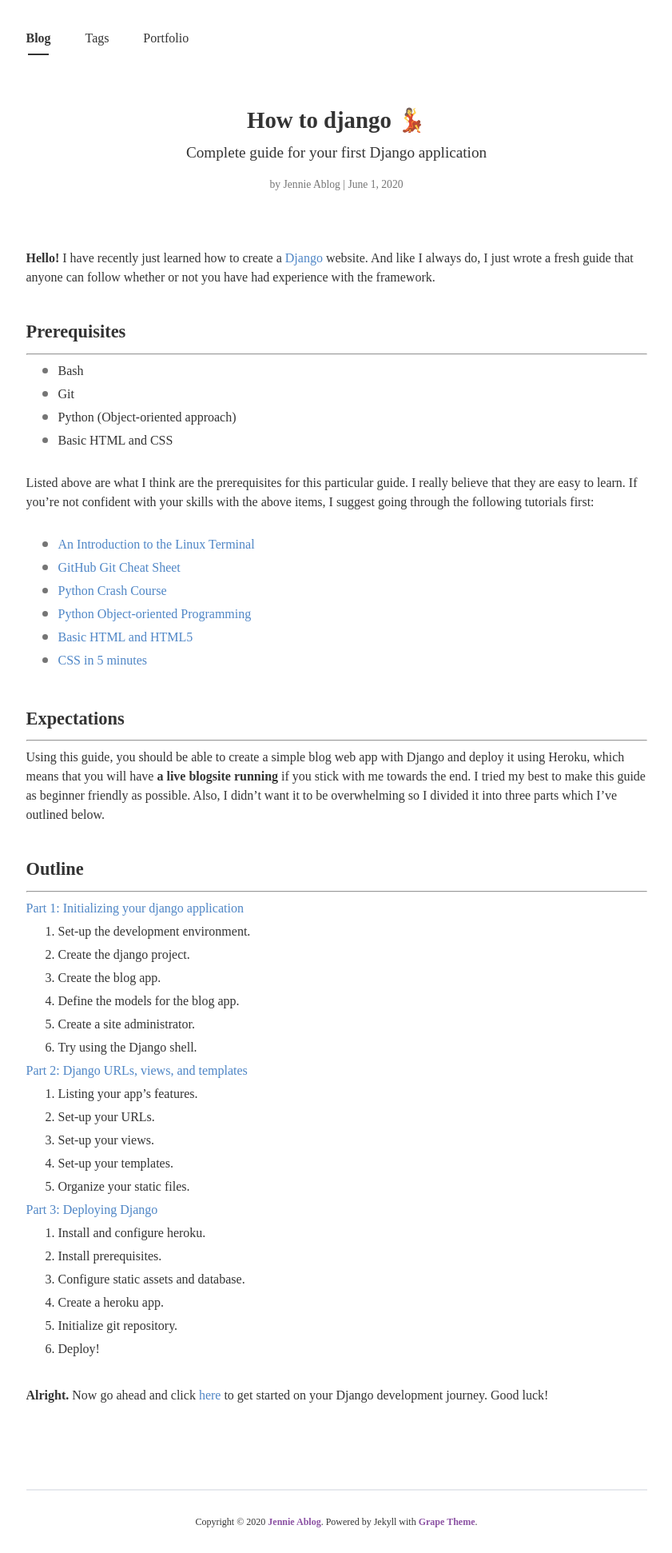
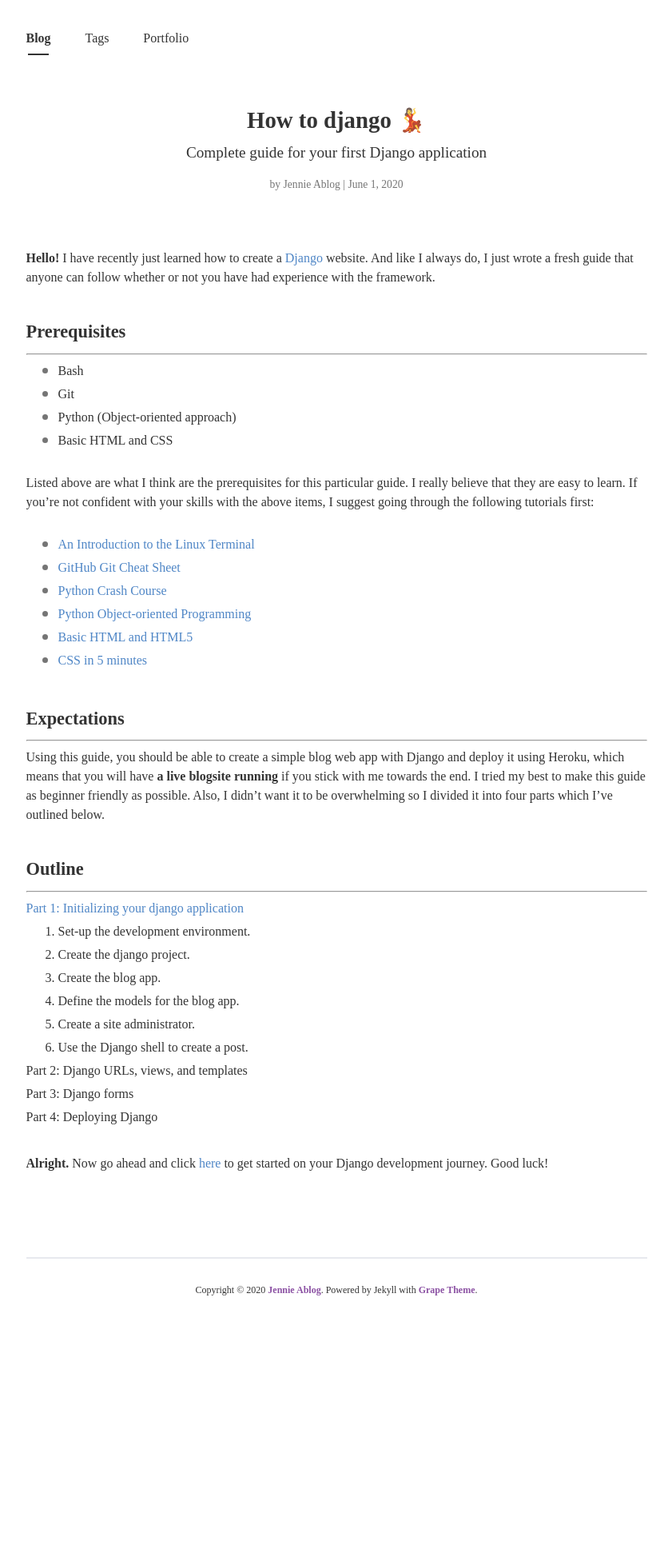
Before and after one commit to jennieablog/jennieablog.github.io, a Jekyll site: the page built from _posts/2020-06-01-django-beginners-guide.md, in a window 1280 px wide. Shown: the whole page at 80% size, without its empty margins (219-1060 px from the left). Built offline with Jekyll 4.4.1, drawn with Linux system fonts in a browser that asks for light colours; nearby versions of some CDN libraries; some web fonts are replaced; comment, search, counter and statistics services are not loaded; after the commit the page ends 1652 px from its top, so only the background shows below that.

Commit message:
blogpost3: added part 4 to outline

```diff
--- a/_posts/2020-06-01-django-beginners-guide.md
+++ b/_posts/2020-06-01-django-beginners-guide.md
@@ -35,35 +35,24 @@ Listed above are what I think are the prerequisites for this particular guide. I
 
 ### Expectations
 ***
-Using this guide, you should be able to create a simple blog web app with Django and deploy it using Heroku, which means that you will have **a live blogsite running** if you stick with me towards the end. I tried my best to make this guide as beginner friendly as possible. Also, I didn't want it to be overwhelming so I divided it into three parts which I've outlined below.<br><br>
+Using this guide, you should be able to create a simple blog web app with Django and deploy it using Heroku, which means that you will have **a live blogsite running** if you stick with me towards the end. I tried my best to make this guide as beginner friendly as possible. Also, I didn't want it to be overwhelming so I divided it into four parts which I've outlined below.<br><br>
 
 ### Outline
 ***
-[Part 1: Initializing your django application]({{ site.baseurl }}/2020/06/09/django-guide-part-one.html)
+[Part 1: Initializing your django application]({{ site.baseurl }}/2020/06/09/django-guide-part-1.html)
 
 1. Set-up the development environment.
 2. Create the django project.
 3. Create the blog app.
 4. Define the models for the blog app.
 5. Create a site administrator.
-6. Try using the Django shell.
+6. Use the Django shell to create a post.
 
-[Part 2: Django URLs, views, and templates]({{ site.baseurl }}/2020/06/09/django-guide-part-two.html)
+Part 2: Django URLs, views, and templates
 
-1. Listing your app's features.
-2. Set-up your URLs.
-3. Set-up your views.
-4. Set-up your templates.
-5. Organize your static files.
+Part 3: Django forms
 
-[Part 3: Deploying Django]({{ site.baseurl }}/2020/06/09/django-guide-part-three.html)
-
-1. Install and configure heroku.
-2. Install prerequisites.
-3. Configure static assets and database.
-4. Create a heroku app.
-5. Initialize git repository.
-6. Deploy!
+Part 4: Deploying Django
 
 
 <br>
```
Also changed, not shown: _posts/2020-06-09-django-guide-part-1.md (+5 -5 lines).
